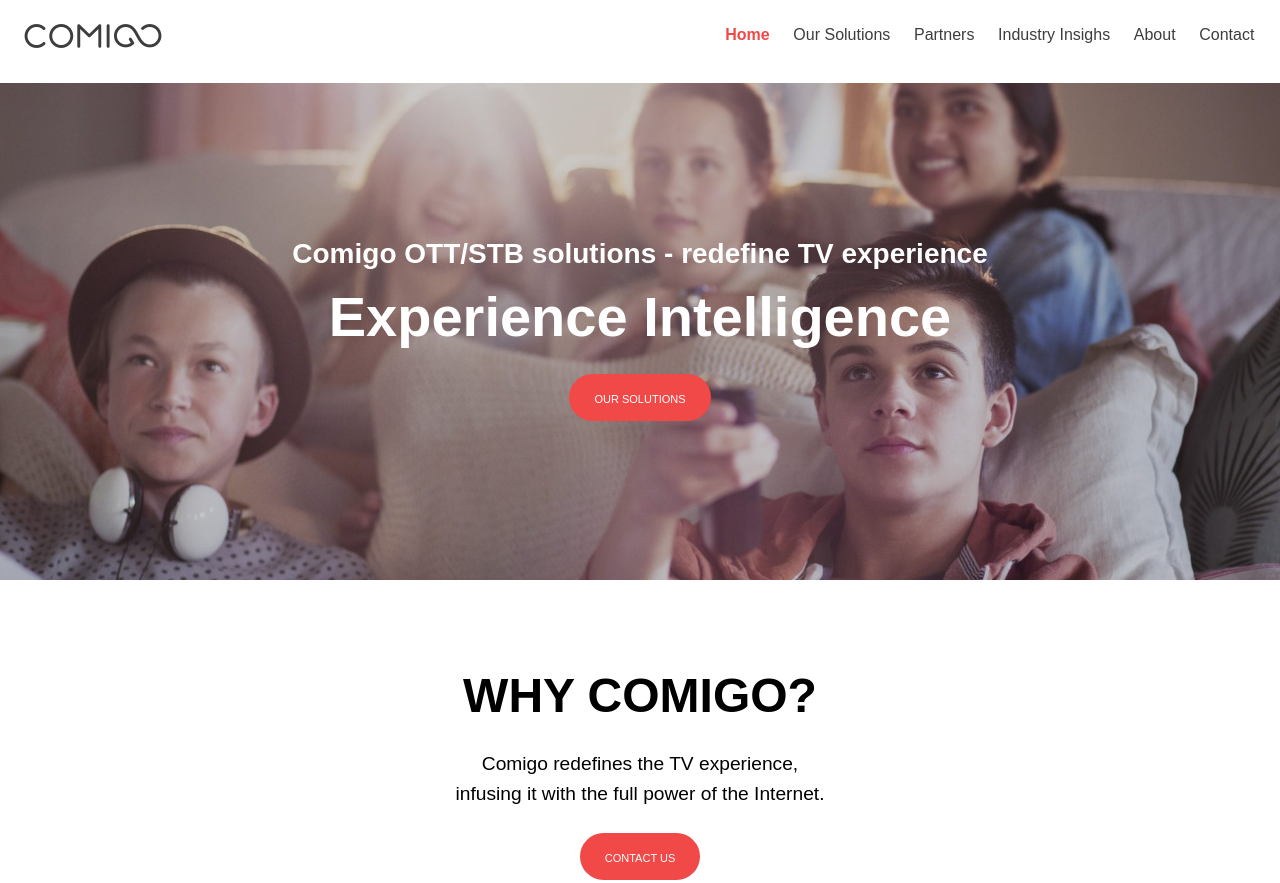
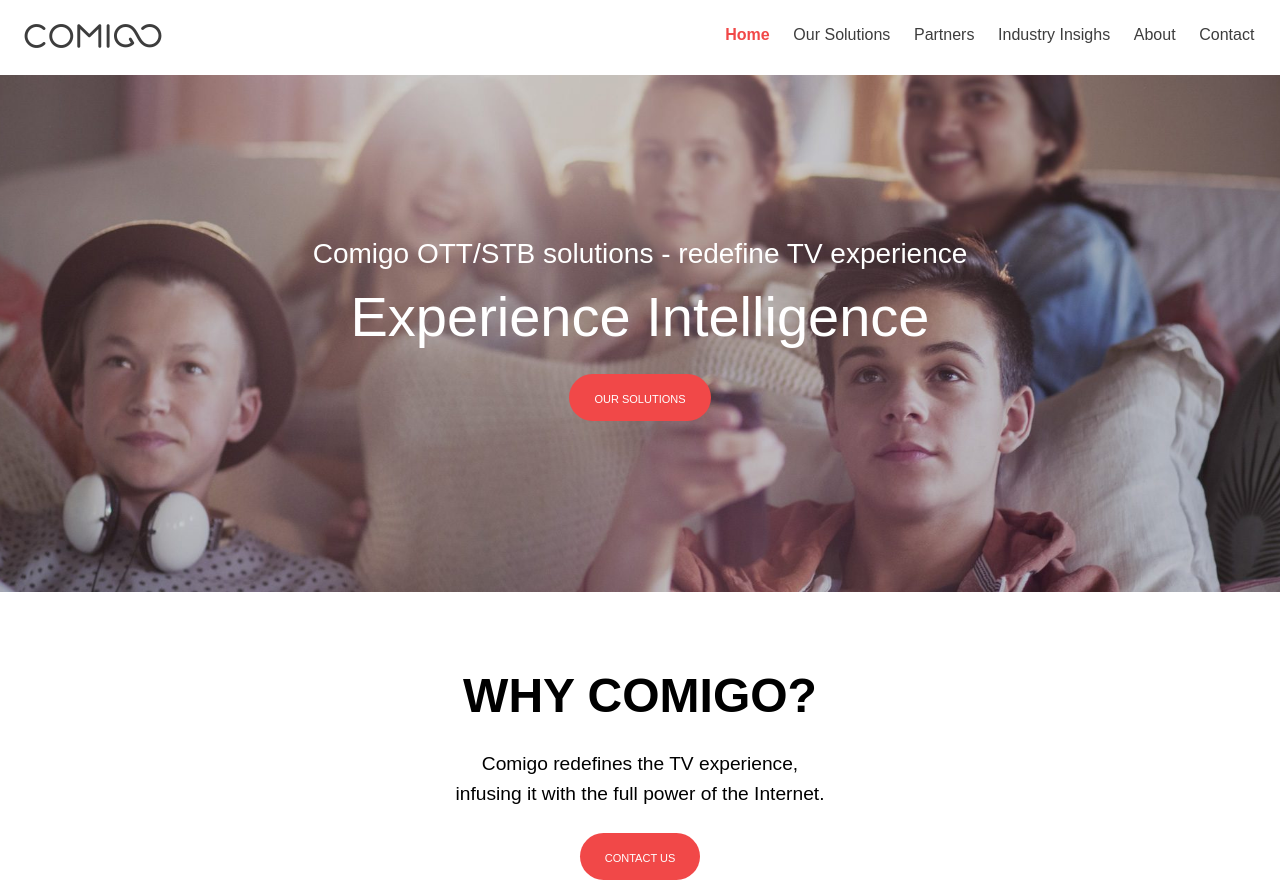
Before and after one commit to roibendet/comigo, a website: page index.html in a window 1280 px wide. Shown: the top 883 px of the page. Drawn offline with nearby package versions, Linux system fonts and the light colour scheme.

Commit message:
node-modules

```diff
--- a/styles/main.css
+++ b/styles/main.css
@@ -116,14 +116,17 @@
     width: auto;
     height: 520px;
 
+
     background-image: url("../assest/other/homepage-featured-new-1920x745.jpg");
     background-repeat: no-repeat;
     background-position: center center;
-    background-size: contain;
+    background-size: cover;
     text-align: center;
     margin-top: 5.6%;
 }
-
+.first-section * {
+    font-weight: normal;
+}
 .first-section-h1 {
     font-size: 1.75rem;
 
```
Also changed, not shown: 1 other file.
